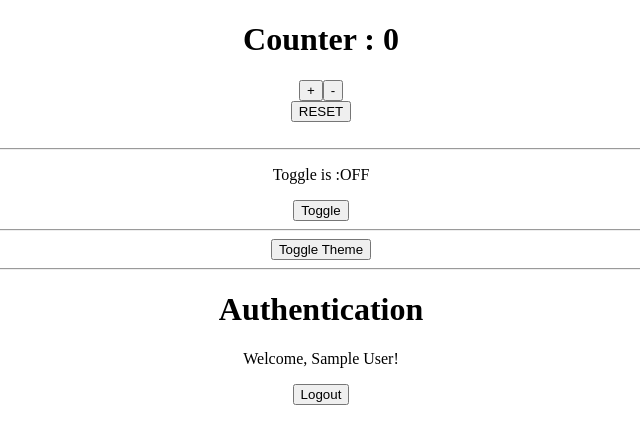
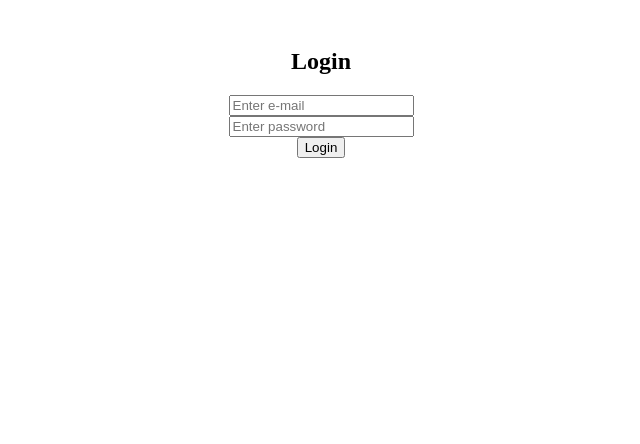
Before and after one commit to krupsKSM/advanced-react-concepts, a React (Create React App) app: page /login in a window 1280 px wide. Shown: the top 444 px of the page, without its empty margins (319-959 px from the left). Built offline with nearby package versions, Linux system fonts and the light colour scheme; sample sign-in values are in the browser's storage.

Commit message:
feat: add react-router with login and dashboard routes

```diff
--- a/package.json
+++ b/package.json
@@ -12,7 +12,8 @@
     "loader-utils": "3.2.1",
     "react": "18.2.0",
     "react-dom": "18.2.0",
-    "react-scripts": "5.0.1"
+    "react-router-dom": "^7.6.2",
+    "react-scripts": "^0.0.0"
   },
   "devDependencies": {
     "@types/react": "18.2.38",
--- a/src/App.tsx
+++ b/src/App.tsx
@@ -5,83 +5,37 @@ import { ThemeContext } from "./contexts/ThemeContext";
 import { useContext, useState } from "react";
 import { useTheme } from "./customHooks/useTheme";
 import { useAuth } from "./customHooks/useAuth";
+import { Navigate, Route, Routes } from "react-router-dom";
+import LoginPage from "./pages/LoginPage";
+import Dashboard from "./pages/Dashboard";
+import PrivateRoute from "./components/PrivateRoutes";
 
 const App: React.FC = () => {
-  const { count, increment, decrement, reset } = useCounter(0);
-  const { value, toggle } = useToggle();
-  const { theme, toggleTheme } = useTheme();
-  const { user, login, logout,loading, error } = useAuth();
+  const { user } = useAuth();
 
-  // states for login form input
-  const [email,setEmail] = useState("");
-  const [password,setPassword] = useState("")
+  return (
+    <Routes>
+      <Route
+        path="/"
+        element={user ? <Navigate to='/dashboard' replace /> : <Navigate to="/login" replace />} />
 
-  const handleLogin = async () =>{
-    if(!email || !password)
-      alert("Please enter email or password");
-    try{
-      await login(email,password);
-    }catch(error){
-      console.error(error);
 
-    }
-  }
-  return (
-    <>
-      <div
-        style={{
-          textAlign: "center",
-          margin: "10px",
-          background: theme === "light" ? "#fff" : "#333",
-          color: theme === "light" ? "#000" : "#fff",
-        }}
-      >
-        <h1>Counter : {count}</h1>
-        <span>
-          <button onClick={increment}>+</button>
-          <button onClick={decrement}>-</button>
-        </span>
-        <br />
-        <button onClick={reset}>RESET</button>
-        <br />
-        <br />
-        <hr />
-        <p>Toggle is :{value ? "ON" : "OFF"} </p>
-        <button onClick={toggle}>Toggle</button>
-        <hr />
-        <button onClick={toggleTheme}>Toggle Theme</button>
-        <hr />
-        <div>
-          <h1>Authentication</h1>
-          {user ? (
-            <>
-              <p>Welcome, {user.name}!</p>
-              <button onClick={() => logout()}>Logout</button>
-            </>
-          ) : (
-            <>
-              <input
-              type="email"
-              placeholder="Enter e-mail"
-              value= {email}
-              onChange={(e)=>setEmail(e.target.value)}/>
-              <br />
+      <Route path="/login" element={<LoginPage />} />
 
-              <input type="password" placeholder="Enter password" value={password}
-                onChange={(e)=>setPassword(e.target.value)}
-               /> <br />
+      <Route
+        path="/dashboard"
+        element={
+          <PrivateRoute>
+            <Dashboard />
+          </PrivateRoute>
+        }
+      />
+    </Routes>
+  )
 
-              <button onClick={handleLogin} disabled={loading}>
-                {loading ? "Logging in..." : "Login"}</button>
 
-              {error && <p style={{color:"red"}}>{error}</p>}
-            </>
-          )}
 
-        </div>
-      </div>
-    </>
-  );
+
 };
 
 export default App;
--- /dev/null
+++ b/src/components/PrivateRoutes.tsx
@@ -0,0 +1,15 @@
+import { ReactNode } from "react";
+import { useAuth } from "../customHooks/useAuth";
+import { Navigate } from "react-router-dom";
+
+interface PrivateRoutesProps {
+    children: ReactNode;
+}
+
+const PrivateRoute = ({ children }: PrivateRoutesProps) => {
+    const { user } = useAuth();
+
+    return user ? children : <Navigate to="/login" replace />
+}
+
+export default PrivateRoute;
--- a/src/index.tsx
+++ b/src/index.tsx
@@ -3,6 +3,7 @@ import ReactDOM from "react-dom/client";
 import App from "./App";
 import { ThemeProvider } from "./contexts/ThemeContext";
 import { AuthProvider } from "./contexts/AuthContext";
+import { BrowserRouter } from "react-router-dom";
 
 const rootElement = document.getElementById("root")!;
 const root = ReactDOM.createRoot(rootElement);
@@ -11,7 +12,9 @@ root.render(
   <React.StrictMode>
     <AuthProvider>
       <ThemeProvider>
-        <App />
+        <BrowserRouter>
+          <App />
+        </BrowserRouter>
       </ThemeProvider>
     </AuthProvider>
   </React.StrictMode>
--- /dev/null
+++ b/src/pages/Dashboard.tsx
@@ -0,0 +1,41 @@
+import { useAuth } from "../customHooks/useAuth";
+import useCounter from "../customHooks/useCounter";
+import { useTheme } from "../customHooks/useTheme";
+import useToggle from "../customHooks/useToggle";
+
+const Dashboard = () => {
+    const { count, increment, decrement, reset } = useCounter(0);
+    const { value, toggle } = useToggle();
+    const { theme, toggleTheme } = useTheme();
+    const { user, logout } = useAuth();
+
+    return (
+        <div
+            style={{
+                textAlign: "center",
+                margin: "10px",
+                background: theme === "light" ? "#fff" : "#333",
+                color: theme === "light" ? "#000" : "#fff",
+            }}
+        >
+            <h1>Welcome, {user?.name}</h1>
+            <button onClick={logout}>Logout</button>
+            <h2>Counter : {count}</h2>
+            <span>
+                <button onClick={increment}>+</button>
+                <button onClick={decrement}>-</button>
+            </span>
+            <br />
+            <button onClick={reset}>RESET</button>
+            <br />
+            <br />
+            <hr />
+            <p>Toggle is :{value ? "ON" : "OFF"} </p>
+            <button onClick={toggle}>Toggle</button>
+            <hr />
+            <button onClick={toggleTheme}>Toggle Theme</button>
+            <hr />
+        </div>)
+}
+
+export default Dashboard
--- /dev/null
+++ b/src/pages/LoginPage.tsx
@@ -0,0 +1,51 @@
+import { useState } from "react";
+import { useAuth } from "../customHooks/useAuth";
+import { useNavigate } from "react-router-dom";
+
+const LoginPage = () => {
+    // states for login form input
+    const [email, setEmail] = useState("");
+    const [password, setPassword] = useState("")
+    const { login, loading, error } = useAuth();
+
+    const navigate = useNavigate();
+
+    const handleLogin = async () => {
+        if (!email || !password)
+            alert("Please enter email or password");
+        try {
+            await login(email, password);
+            navigate("/dashboard")
+        } catch (error) {
+            console.error(error);
+
+        }
+    }
+    return (
+        <>
+            <div style={{ textAlign: "center", padding: "20px" }}>
+                <h2>Login</h2>
+                <input
+                    type="email"
+                    placeholder="Enter e-mail"
+                    value={email}
+                    onChange={(e) => setEmail(e.target.value)} />
+                <br />
+
+                <input type="password" placeholder="Enter password" value={password}
+                    onChange={(e) => setPassword(e.target.value)}
+                /> <br />
+
+                <button onClick={handleLogin} disabled={loading}>
+                    {loading ? "Logging in..." : "Login"}</button>
+
+                {error && <p style={{ color: "red" }}>{error}</p>}
+            </div>
+        </>
+
+
+    );
+
+}
+
+export default LoginPage
```
Also changed, not shown: src/customHooks/useAuth.ts (indentation only), 2 other files (tests, documents, lock files or other folders).
